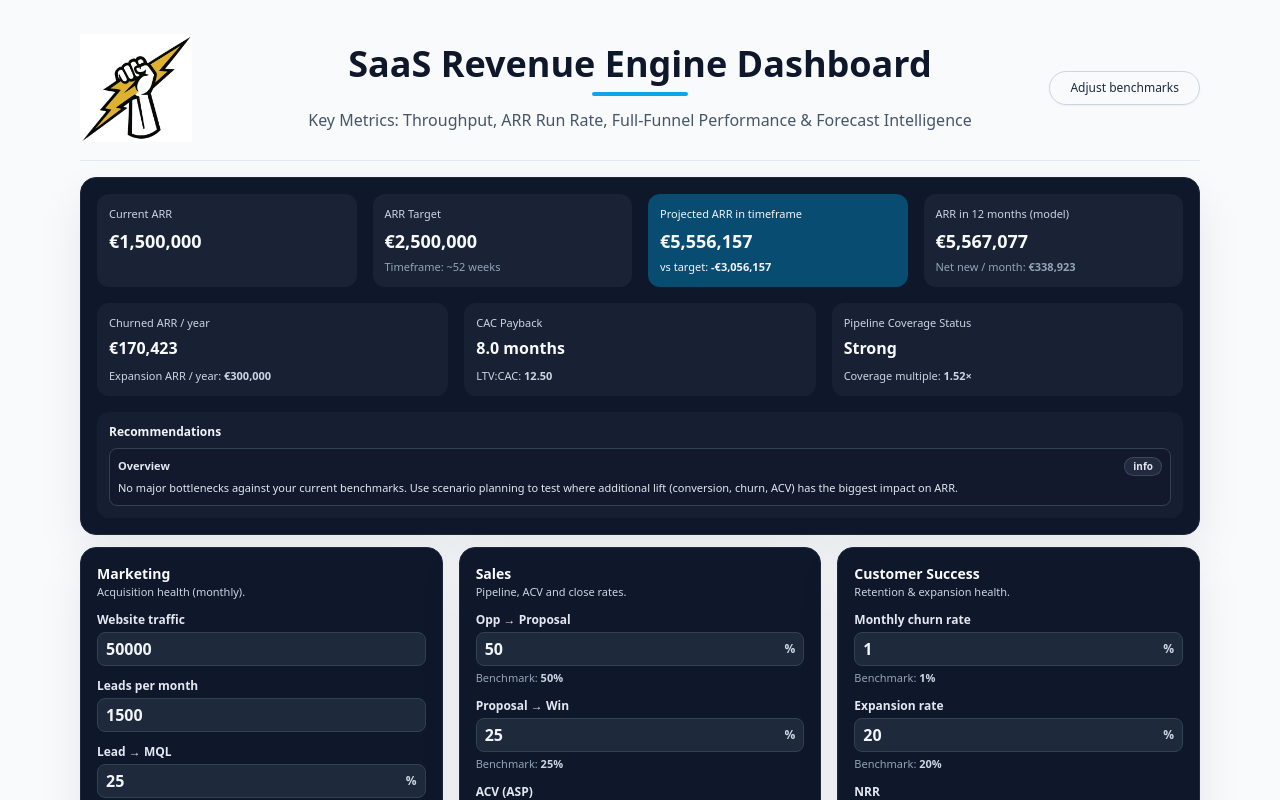
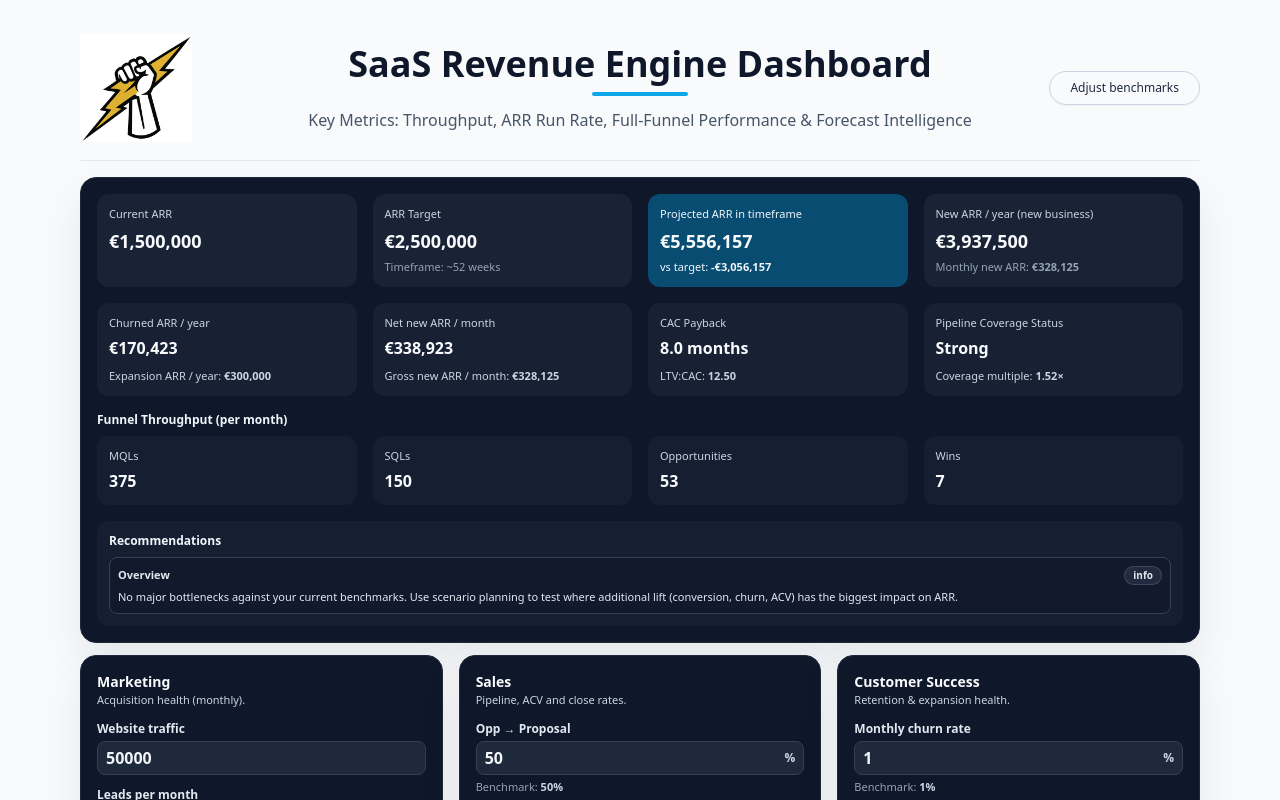
Before and after one commit to powerstephen/saas-throughput-calculator-, a Next.js app: page / in a window 1280 px wide. Shown: the top 800 px of the page. Built offline with nearby package versions, Linux system fonts and the light colour scheme.

Commit message:
Update ResultsPanel.tsx

```diff
--- a/components/ResultsPanel.tsx
+++ b/components/ResultsPanel.tsx
@@ -22,18 +22,16 @@ export default function ResultsPanel({
   timeframeWeeks,
   currencySymbol,
 }: Props) {
-  const { forecast, efficiency, recommendations } = result;
+  const { forecast, efficiency, funnel, recommendations } = result;
 
-  const months = timeframeWeeks / 4.345; // rough conversion
-
+  const months = timeframeWeeks / 4.345; // rough conversion to months
   const projectedArrInTimeframe =
     currentArr + forecast.monthlyNetNewArr * months;
-
   const arrGap = targetArr - projectedArrInTimeframe;
 
   return (
     <section className="rounded-2xl border border-slate-800 bg-slate-900 p-4 text-slate-50 shadow-soft">
-      {/* TOP: ARR summary */}
+      {/* ROW 1: ARR SUMMARY */}
       <div className="grid gap-4 md:grid-cols-4">
         <div className="rounded-xl bg-slate-800/70 p-3">
           <div className="text-[11px] text-slate-300">Current ARR</div>
@@ -70,22 +68,22 @@ export default function ResultsPanel({
 
         <div className="rounded-xl bg-slate-800/70 p-3">
           <div className="text-[11px] text-slate-300">
-            ARR in 12 months (model)
+            New ARR / year (new business)
           </div>
           <div className="mt-1 text-lg font-bold">
-            {formatCurrencyFull(forecast.projectedArr12m, currencySymbol)}
+            {formatCurrencyFull(funnel.newArrAnnual, currencySymbol)}
           </div>
           <div className="mt-1 text-[11px] text-slate-400">
-            Net new / month:{" "}
+            Monthly new ARR:{" "}
             <span className="font-semibold">
-              {formatCurrencyFull(forecast.monthlyNetNewArr, currencySymbol)}
+              {formatCurrencyFull(forecast.monthlyNewArr, currencySymbol)}
             </span>
           </div>
         </div>
       </div>
 
-      {/* SECOND ROW: churn / expansion / efficiency */}
-      <div className="mt-4 grid gap-4 md:grid-cols-3">
+      {/* ROW 2: CHURN / EXPANSION / EFFICIENCY / PIPELINE */}
+      <div className="mt-4 grid gap-4 md:grid-cols-4">
         <div className="rounded-xl bg-slate-800/60 p-3">
           <div className="text-[11px] text-slate-300">Churned ARR / year</div>
           <div className="mt-1 text-base font-semibold">
@@ -100,6 +98,19 @@ export default function ResultsPanel({
         </div>
 
         <div className="rounded-xl bg-slate-800/60 p-3">
+          <div className="text-[11px] text-slate-300">Net new ARR / month</div>
+          <div className="mt-1 text-base font-semibold">
+            {formatCurrencyFull(forecast.monthlyNetNewArr, currencySymbol)}
+          </div>
+          <div className="mt-2 text-[11px] text-slate-300">
+            Gross new ARR / month:{" "}
+            <span className="font-semibold">
+              {formatCurrencyFull(forecast.monthlyNewArr, currencySymbol)}
+            </span>
+          </div>
+        </div>
+
+        <div className="rounded-xl bg-slate-800/60 p-3">
           <div className="text-[11px] text-slate-300">CAC Payback</div>
           <div className="mt-1 text-base font-semibold">
             {efficiency.cacPaybackMonths
@@ -109,9 +120,7 @@ export default function ResultsPanel({
           <div className="mt-2 text-[11px] text-slate-300">
             LTV:CAC:{" "}
             <span className="font-semibold">
-              {efficiency.ltvToCac
-                ? efficiency.ltvToCac.toFixed(2)
-                : "—"}
+              {efficiency.ltvToCac ? efficiency.ltvToCac.toFixed(2) : "—"}
             </span>
           </div>
         </div>
@@ -130,6 +139,42 @@ export default function ResultsPanel({
                 ? `${efficiency.pipelineCoverageActual.toFixed(2)}×`
                 : "—"}
             </span>
+          </div>
+        </div>
+      </div>
+
+      {/* ROW 3: FUNNEL THROUGHPUT */}
+      <div className="mt-4">
+        <div className="mb-2 text-xs font-semibold text-slate-100">
+          Funnel Throughput (per month)
+        </div>
+        <div className="grid gap-4 md:grid-cols-4">
+          <div className="rounded-xl bg-slate-800/50 p-3">
+            <div className="text-[11px] text-slate-300">MQLs</div>
+            <div className="mt-1 text-base font-semibold">
+              {Math.round(funnel.mqls).toLocaleString("en-US")}
+            </div>
+          </div>
+
+          <div className="rounded-xl bg-slate-800/50 p-3">
+            <div className="text-[11px] text-slate-300">SQLs</div>
+            <div className="mt-1 text-base font-semibold">
+              {Math.round(funnel.sqls).toLocaleString("en-US")}
+            </div>
+          </div>
+
+          <div className="rounded-xl bg-slate-800/50 p-3">
+            <div className="text-[11px] text-slate-300">Opportunities</div>
+            <div className="mt-1 text-base font-semibold">
+              {Math.round(funnel.opportunities).toLocaleString("en-US")}
+            </div>
+          </div>
+
+          <div className="rounded-xl bg-slate-800/50 p-3">
+            <div className="text-[11px] text-slate-300">Wins</div>
+            <div className="mt-1 text-base font-semibold">
+              {Math.round(funnel.wins).toLocaleString("en-US")}
+            </div>
           </div>
         </div>
       </div>
@@ -162,9 +207,7 @@ export default function ResultsPanel({
                   {rec.severity}
                 </span>
               </div>
-              <p className="mt-1 text-[11px] text-slate-200">
-                {rec.message}
-              </p>
+              <p className="mt-1 text-[11px] text-slate-200">{rec.message}</p>
             </div>
           ))}
         </div>
```
